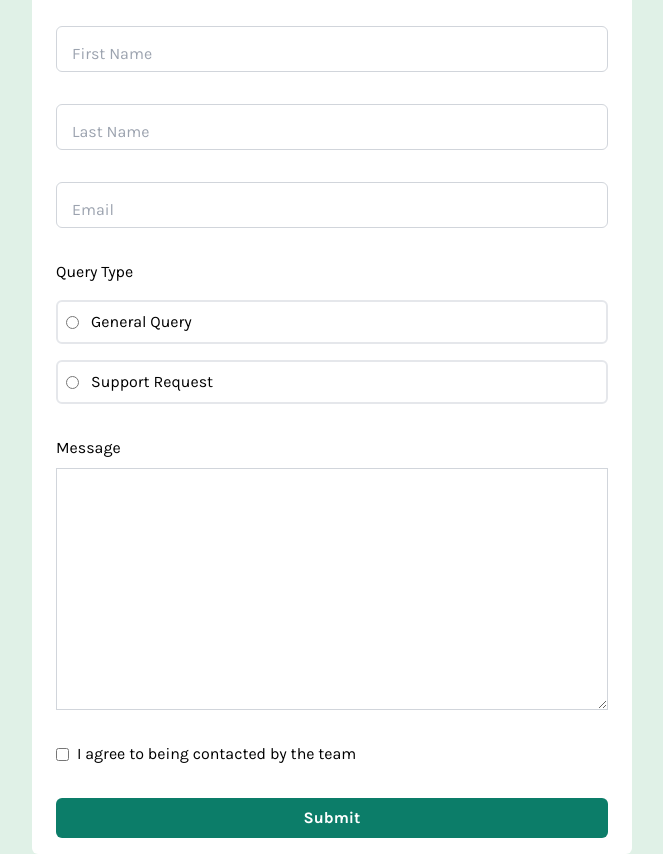
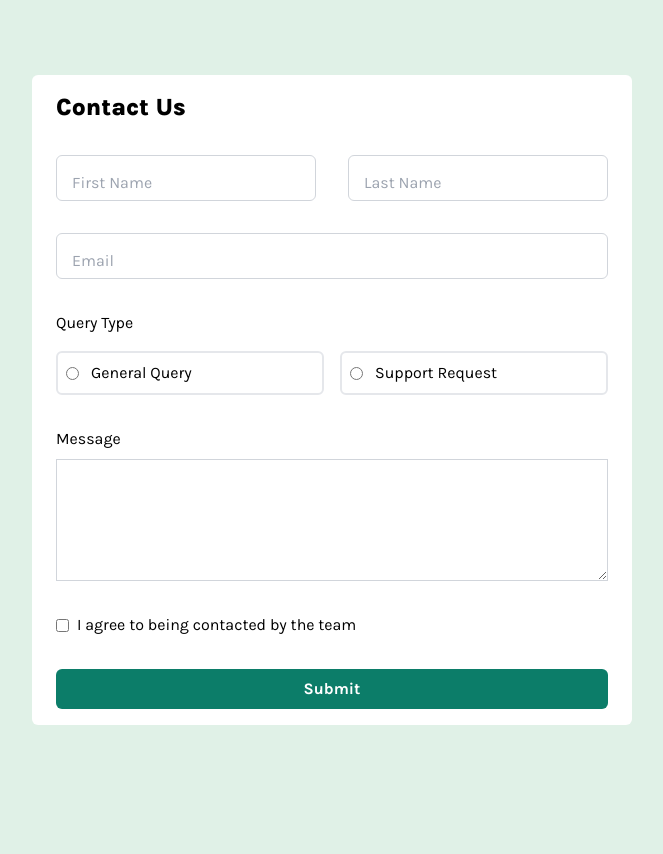
Before and after one commit to ShinobiKoda/contact-form, a React (Vite) app: page / in a window 1280 px wide. Shown: the whole page, without its empty margins (308-971 px from the left). After the commit the page ends 800 px from the top, so only its background shows below. Built offline with nearby package versions, Linux system fonts and the light colour scheme.

Commit message:
implement desktop design

```diff
--- a/src/components/Form.tsx
+++ b/src/components/Form.tsx
@@ -4,7 +4,8 @@ const Form = () => {
       <form className="bg-white w-full rounded-md max-w-[600px] mx-auto px-6 py-4 flex flex-col gap-8">
         <h1 className="text-2xl font-extrabold">Contact Us</h1>
 
-        <div className="relative">
+        <div className="flex flex-col gap-8 lg:flex-row lg:justify-between">
+          <div className="relative lg:flex-1">
             <input
               type="text"
               name="first-name"
@@ -20,7 +21,7 @@ const Form = () => {
             </label>
           </div>
 
-        <div className="relative">
+          <div className="relative lg:flex-1">
             <input
               type="text"
               name="last-name"
@@ -34,6 +35,7 @@ const Form = () => {
             >
               Last Name
             </label>
+          </div>
         </div>
 
         <div className="relative">
@@ -54,19 +56,26 @@ const Form = () => {
 
         <div className="flex flex-col gap-4">
           <label htmlFor="query">Query Type</label>
-          <div className="flex items-center gap-3 border-2 p-2 rounded-md">
+          <div className="flex flex-col gap-4 lg:flex-row justify-between">
+            <div className="flex items-center gap-3 border-2 p-2 rounded-md flex-1">
               <input type="radio" name="query" id="query" />
-            <span>General Query</span>
+              <label htmlFor="query">General Query</label>
             </div>
-          <div className="flex items-center gap-3 border-2 p-2 rounded-md">
-            <input type="radio" name="query" id="query" />
-            <span>Support Request</span>
+            <div className="flex items-center gap-3 border-2 p-2 rounded-md flex-1">
+              <input type="radio" name="query" id="request" />
+              <label htmlFor="request">Support Request</label>
+            </div>
           </div>
         </div>
 
         <div className="flex flex-col gap-2">
           <label htmlFor="message">Message</label>
-            <textarea name="message" id="message" rows={10} className="border border-gray-300"></textarea>
+          <textarea
+            name="message"
+            id="message"
+            rows={5}
+            className="border border-gray-300"
+          ></textarea>
         </div>
 
         <div className="flex gap-2 items-center">
@@ -74,7 +83,12 @@ const Form = () => {
           <span>I agree to being contacted by the team</span>
         </div>
 
-        <button type="submit" className="w-full bg-[#0c7d69] p-2 rounded-md hover:opacity-90 cursor-pointer text-white font-bold">Submit</button>
+        <button
+          type="submit"
+          className="w-full bg-[#0c7d69] p-2 rounded-md hover:opacity-90 cursor-pointer text-white font-bold"
+        >
+          Submit
+        </button>
       </form>
     </div>
   );
```
Lines whose indentation alone changed are shown as unchanged.
